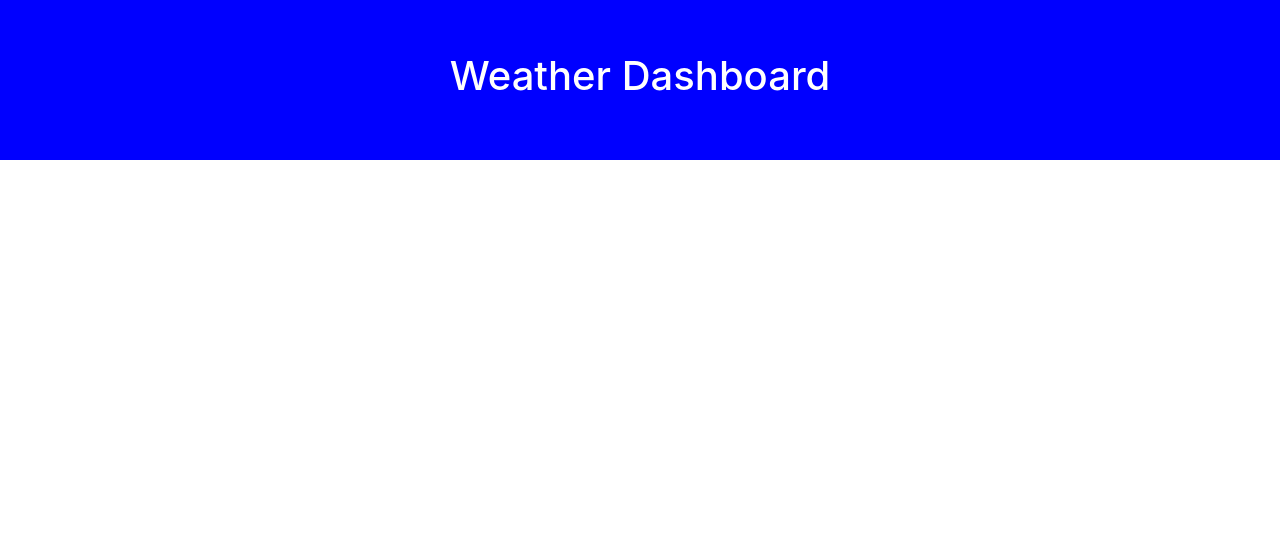
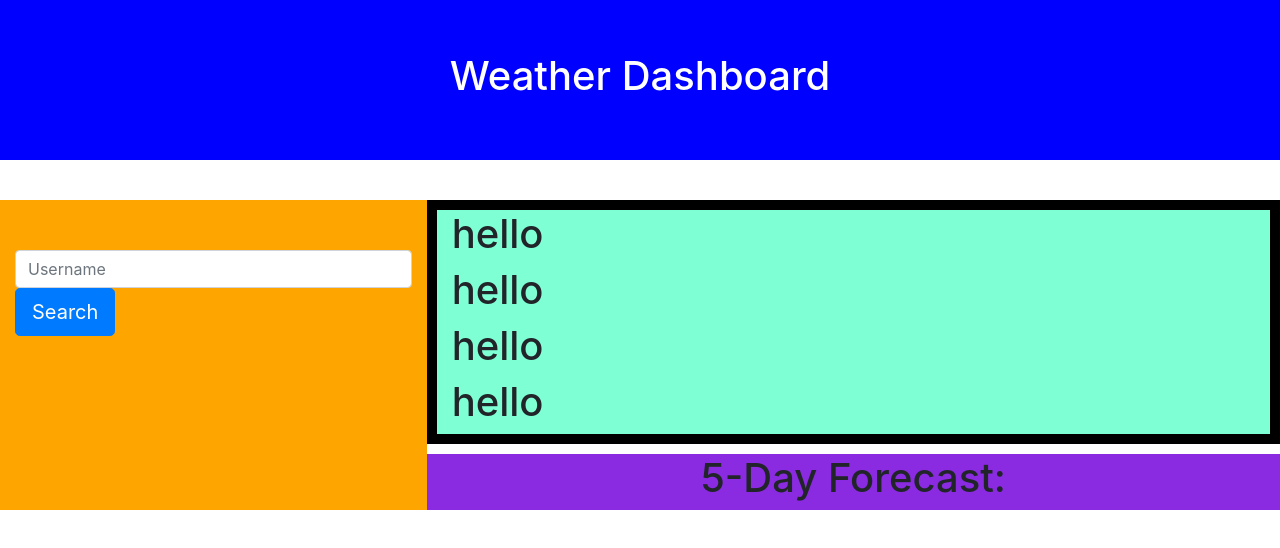
Before and after one commit to shd327/weather-dashboard, a plain HTML site: page index.html in a window 1280 px wide. Drawn offline with nearby package versions, Linux system fonts and the light colour scheme; no server answers.

Commit message:
added fetching code to grab date wind and humity

```diff
--- a/index.html
+++ b/index.html
@@ -17,7 +17,49 @@
     <header>
       <h1>Weather Dashboard</h1>
     </header>
-    <main></main>
+    <main>
+      <div class="container">
+        <div class="row">
+          <div class="col col-4 searchArea">
+            <div class="input-group flex-nowrap">
+              <input
+                type="text"
+                class="form-control"
+                placeholder="Username"
+                aria-label="Username"
+                aria-describedby="addon-wrapping"
+                id="citySearch"
+              />
+            </div>
+            <button type="button" id="searchBtn" class="btn btn-primary btn-lg">
+              Search
+            </button>
+          </div>
+          <div class="col col-8">
+            <div class="row">
+              <div class="container-fluid" id="displayArea">
+                <h1>hello</h1>
+                <h1>hello</h1>
+                <h1>hello</h1>
+                <h1>hello</h1>
+              </div>
+            </div>
+
+            <div
+              id="five_day"
+              class="row"
+              style="
+                display: flex;
+                justify-content: space-evenly;
+                margin-top: 10px;
+              "
+            >
+              <h1>5-Day Forecast:</h1>
+            </div>
+          </div>
+        </div>
+      </div>
+    </main>
 
     <script
       src="https://code.jquery.com/jquery-3.4.1.slim.min.js"
--- a/script.js
+++ b/script.js
@@ -1,4 +1,10 @@
 var input = "bridgewater"
+var fiveDay = document.getElementById("five_day")
+
+var citySearch = document.getElementById("citySearch")
+
+var searchBtn = document.getElementById("searchBtn")
+
 
 function getAPI(input) {
     const myKey = "8d16f28b545852d623de7ad3baf04f51";
@@ -9,6 +15,22 @@ function getAPI(input) {
         })
         .then(function (data) {
             console.log(data)
+            return data
+        })
+        .then(function (data) {
+            fiveDay.textContent = "";
+            for (let i = 0; i < data.list.length; i++) {
+                var date = data.list[i].dt_txt
+                var humidity = data.list[i].main.humidity
+                var windSpeed = data.list[i].wind.speed
+                console.log(date + " " + humidity + " " + windSpeed)
+            }
         })
 }
 getAPI(input)
+
+searchBtn.addEventListener("click", function () {
+    console.log(citySearch.value)
+})
+
+// temp wind humidity
--- a/style.css
+++ b/style.css
@@ -7,3 +7,20 @@ header {
   justify-content: center;
   align-items: center;
 }
+.searchArea {
+  background-color: orange;
+}
+#displayArea {
+  background-color: aquamarine;
+  border: 10px solid black;
+}
+.container {
+  max-width: 100vw;
+  margin-top: 5vh;
+}
+#five_day {
+  background-color: blueviolet;
+}
+#citySearch {
+  margin-top: 50px;
+}
```
